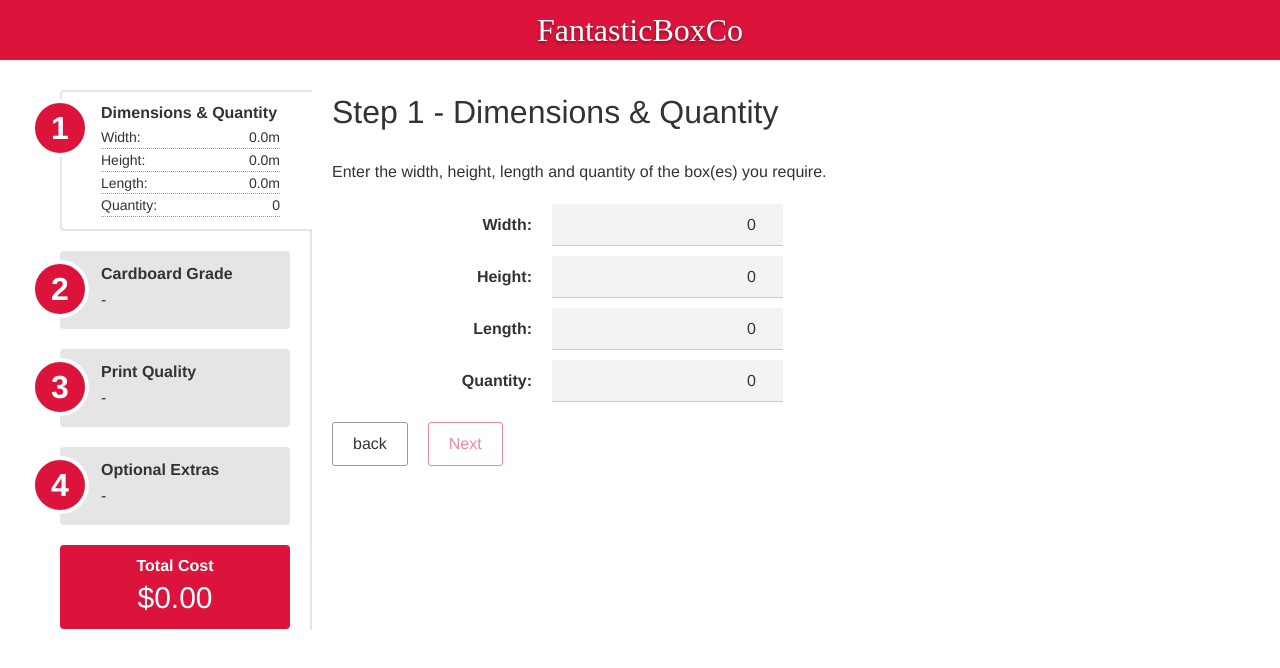
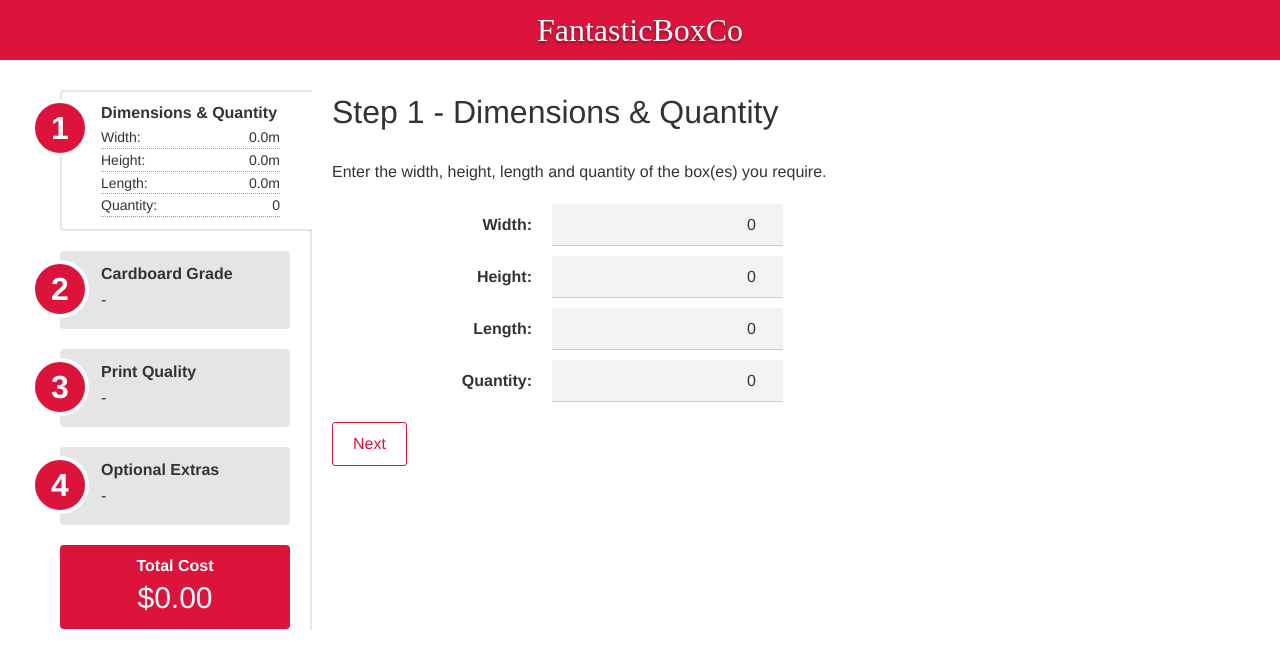
Before and after one commit to bhinebaugh/boxco, a React (Create React App) app: page / in a window 1280 px wide. Shown: the top 668 px of the page. Built offline with nearby package versions, Linux system fonts and the light colour scheme; a web font is replaced by a local one.

Commit message:
implement navigation between form steps

```diff
--- a/src/components/FormActions.js
+++ b/src/components/FormActions.js
@@ -1,27 +1,23 @@
 import React from 'react'
+import { connect } from 'react-redux'
+import { nextStep, previousStep } from '../actions'
 
-const FormActions = (props) => {
-    // First step: no 'back'
-    // <div className="form-actions">
-    //     <button type="button" className="btn btn-primary btn-next" disabled>
-    //         Next
-    //     </button>
-    // </div>
-    // Final step: 'Finish' instead of 'Next'
-    // <button type="button" className="btn btn-primary btn-next">
-    //     Finish
-    // </button>
-
+const FormActions = ({isDisabled, hideBackButton = false, buttonText = "Next", nextStep, previousStep}) => {
     return(
         <div className="form-actions">
-            <button type="button" className="btn btn-back">
-                back
-            </button>
-            <button type="button" className="btn btn-primary btn-next" disabled>
-                Next
+            {!hideBackButton &&
+                <button type="button" onClick={previousStep} className="btn btn-back">
+                    back
+                </button>
+            }
+            <button type="button" onClick={nextStep} className="btn btn-primary btn-next" disabled={isDisabled}>
+                {buttonText}
             </button>
         </div>
     )
 }
 
-export default FormActions
+export default connect(
+    null,
+    { nextStep, previousStep }
+)(FormActions)
--- a/src/components/Step.js
+++ b/src/components/Step.js
@@ -1,15 +1,19 @@
 import React from 'react'
 import FormActions from './FormActions'
 
-const Step = props => {
-    let divId=`step-${props.stepId}`
+const Step = ({children, stepId, title}) => {
+    let divId=`step-${stepId}`
+    let buttonText = (stepId === 4) ? "Finish" : "Next"
     return(
         <div id={divId} className="content-step">
-            <h2>Step {props.stepId} - {props.title}</h2>
+            <h2>Step {stepId} - {title}</h2>
 
-            {props.children}
+            {children}
 
-            <FormActions />
+            <FormActions
+                buttonText={buttonText}
+                hideBackButton={stepId > 1 ? false : true}
+            />
         </div>
     )
 }
--- a/src/components/StepContent.js
+++ b/src/components/StepContent.js
@@ -2,6 +2,7 @@ import React from 'react'
 import Dimensions from "./Dimensions"
 import Step from "./Step"
 import TotalCost from "./TotalCost"
+import { connect } from 'react-redux'
 
 const StepContent = props => {
 
@@ -141,4 +142,6 @@ const StepContent = props => {
     }
 }
 
-export default StepContent
+export default connect(
+    state => ({ activeId: state.currentStep }),
+)(StepContent)
```
